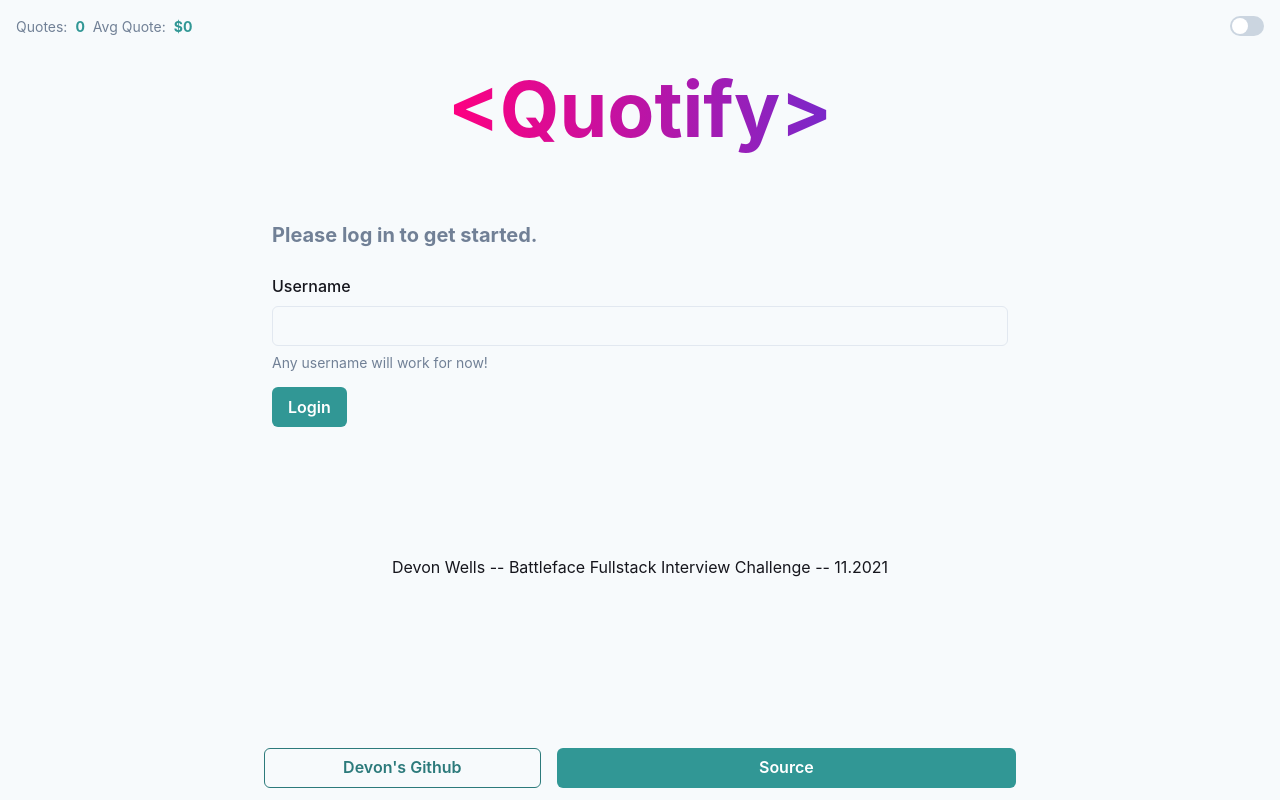
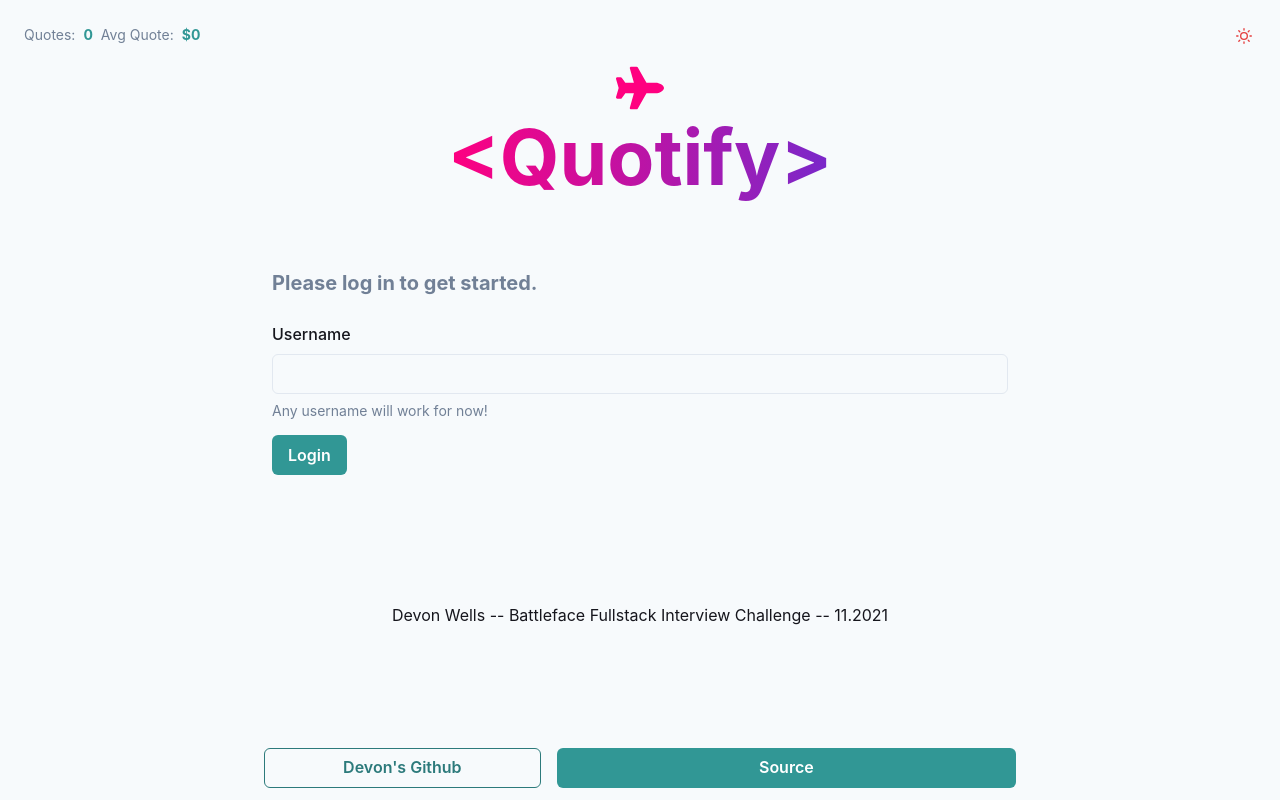
Before and after one commit to devdumpling/battleface-next, a Next.js app: page / in a window 1280 px wide. Built offline with nearby package versions, Linux system fonts and the light colour scheme; no server answers; the database is empty.

Commit message:
give dark mode icons and design changes

```diff
--- a/src/components/DarkModeSwitch.tsx
+++ b/src/components/DarkModeSwitch.tsx
@@ -1,16 +1,20 @@
-import { useColorMode, Switch } from '@chakra-ui/react'
+import { useColorMode, IconButton } from "@chakra-ui/react";
+import { SunIcon, MoonIcon } from "@chakra-ui/icons";
 
 export const DarkModeSwitch = () => {
-  const { colorMode, toggleColorMode } = useColorMode()
-  const isDark = colorMode === 'dark'
+  const { colorMode, toggleColorMode } = useColorMode();
+  const isDark = colorMode === "dark";
   return (
-    <Switch
+    <IconButton
+      aria-label="Toggle dark mode"
       position="fixed"
       top="1rem"
       right="1rem"
-      color="green"
-      isChecked={isDark}
-      onChange={toggleColorMode}
+      variant="ghost"
+      onClick={toggleColorMode}
+      icon={
+        isDark ? <MoonIcon color="teal.500" /> : <SunIcon color="red.500" />
+      }
     />
-  )
-}
+  );
+};
--- a/src/components/Hero.tsx
+++ b/src/components/Hero.tsx
@@ -1,17 +1,26 @@
-import { Flex, Heading } from "@chakra-ui/react";
+import { Flex, Heading, Box, Icon } from "@chakra-ui/react";
+import { FaPlane } from "react-icons/fa";
 
 export const Hero = ({ title }: { title: string }) => (
   <Flex
+    flexDirection="column"
     justifyContent="center"
     alignItems="center"
     mt="4rem"
-    bgGradient="linear(to-l, #7928CA, #FF0080)"
-    bgClip="text"
   >
-    <Heading fontSize="6vw">{title}</Heading>
+    <Icon as={FaPlane} boxSize={12} color="#FF0080" />
+
+    <Flex
+      justifyContent="center"
+      alignItems="center"
+      bgGradient="linear(to-l, #7928CA, #FF0080)"
+      bgClip="text"
+    >
+      <Heading fontSize="6vw">{title}</Heading>
+    </Flex>
   </Flex>
 );
 
 Hero.defaultProps = {
-  title: "\<Quotify\>",
+  title: "<Quotify>",
 };
--- a/src/components/TotalQuotes.tsx
+++ b/src/components/TotalQuotes.tsx
@@ -25,7 +25,7 @@ export const TotalQuotes = () => {
     }, 0) / (totalQuotes || 1);
 
   return (
-    <Flex gridGap={2} position="fixed" top="1rem" left="1rem">
+    <Flex p={2} gridGap={2} position="fixed" top="1rem" left="1rem">
       {loading && <Spinner color="teal.500" size="sm" />}
       {quotes && (
         <>
```
